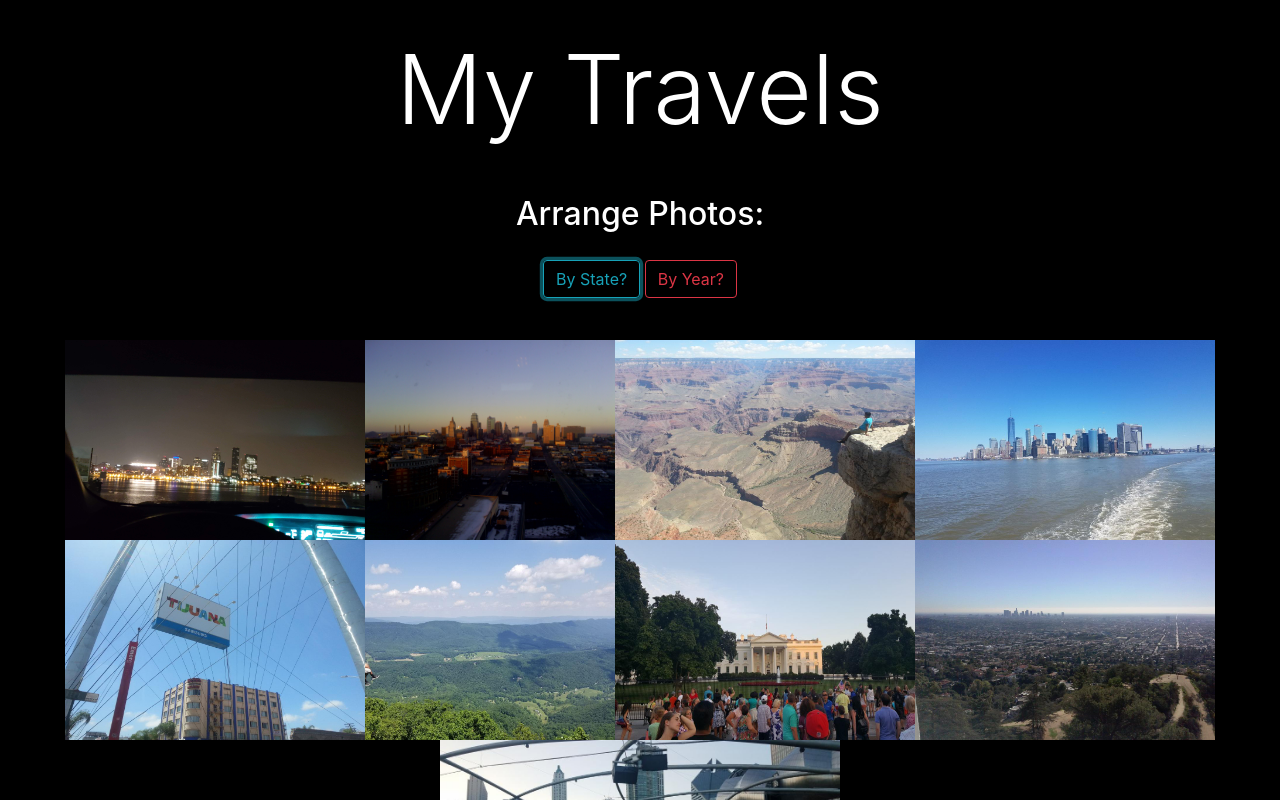
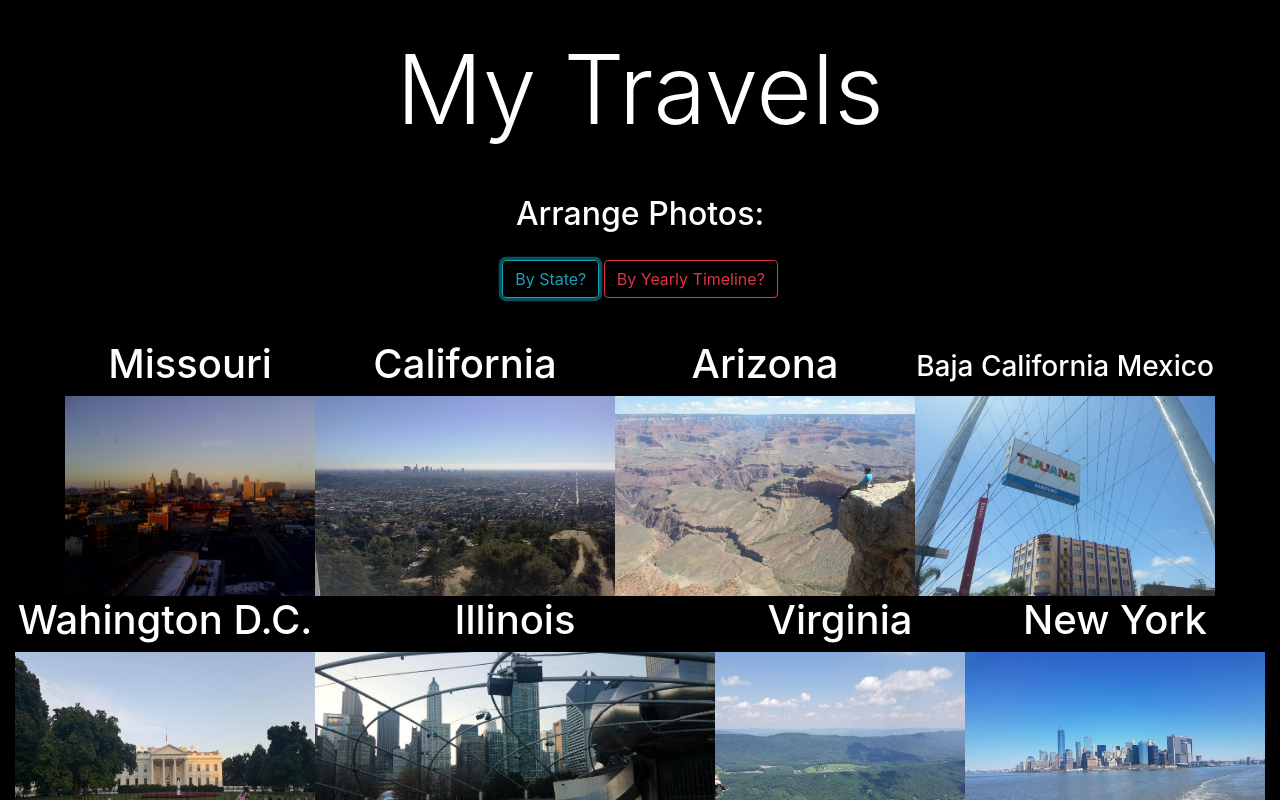
Before and after one commit to Eddy1822/Eddy1822.github.io, a plain HTML site: page index.html in a window 1280 px wide. Both pictures are taken after a click on the button "By State?". Shown: the top 800 px of the page. Drawn offline with nearby package versions, Linux system fonts and the light colour scheme.

Commit message:
added functionality to buttons

```diff
--- a/css/style.css
+++ b/css/style.css
@@ -25,11 +25,20 @@ h1, h2, h3 {
   margin-bottom: .5em;
 }
 
-.byState, .byYear {
+.byStateBtn, .byYearBtn {
   display: block;
   margin: auto;
   margin-bottom: 10px;
   margin-top: 10px;
+}
+
+.stateTitle {
+  text-align: center;
+}
+
+.BajaCaliforniaMexico {
+  margin-bottom: .8rem;
+  padding-top: .65rem;
 }
 
 /* ID Selectors */
@@ -41,7 +50,7 @@ h1, h2, h3 {
 /* Media Quereies */
 
 @media (min-width: 576px) {
-  .byState, .byYear {
+  .byStateBtn, .byYearBtn {
     display: inline;
   }
 }
--- a/index.html
+++ b/index.html
@@ -18,22 +18,58 @@
       <!-- Photos Buttons -->
       <h2 id="arrangeText">Arrange Photos:</h2>
       <div>
-        <button type="button" class="btn btn-outline-info byState">By State?</button>
-        <button type="button" class="btn btn-outline-danger byYear">By Year?</button>
+        <button type="button" class="btn btn-outline-info byStateBtn">By State?</button>
+        <button type="button" class="btn btn-outline-danger byYearBtn">By Yearly Timeline?</button>
       </div>
     </header>
 
-    <!-- Photos Arranged By State-->
+    <!-- My Photos With State or Year Title-->
     <div class="myphotos">
-      <div><img src="img/LouisvilleAtNight.jpg" alt="Louisville At Night" class="Kentucky " height="200" width="300"></div>
-      <div><img src="img/kansasCity.jpg" alt="Overlook of Kansas City" class="Missouri" height="200" width="250"></div>
-      <div><img src="img/grandCanyonSitting.jpg" alt="Photo overlooking the Grand Canyon" class="Arizona" height="200" width="300"></div>
-      <div><img src="img/nycBayView.jpg" alt="New York City view from the Bay" class="New York" height="200" width="300"></div>
-      <div><img src="img/TijuanaSign.jpg" alt="Photo of the Tijuana sign under the arch" class="Baja California Mexico" height="200" width="300"></div>
-      <div><img src="img/mcFeeKnobSitting.jpg" alt="Overlook from McAfee Knob mountain" class="Virginia" height="200" width="250"></div>
-      <div><img src="img/WhiteHouse.jpg" alt="Photo taken of the White House" class="Washington DC" height="200" width="300"></div>
-      <div><img src="img/losAngelesOverlook.jpg" alt="City view of Loas Angeles" class="California" height="200" width="300"></div>
-      <div><img src="img/chicagoFromMilliniam.jpg" alt="City view of Chicago from milliam park" class="Illinois" height="200" width="400"></div>
+      <div>
+        <h1 class="stateTitle Missouri">Missouri</h1>
+        <h1 class="yearTitle 2012">2012</h1>
+        <img src="img/kansasCity.jpg" alt="Overlook of Kansas City" height="200" width="250">
+      </div>
+      <div>
+        <h1 class="yearTitle 2015">2015</h1>
+        <h1 class="stateTitle California">California</h1>
+        <img src="img/losAngelesOverlook.jpg" alt="City view of Loas Angeles" height="200" width="300">
+      </div>
+      <div>
+        <h1 class="stateTitle Arizona">Arizona</h1>
+        <h1 class="yearTitle 2015">2015</h1>
+        <img src="img/grandCanyonSitting.jpg" alt="Photo overlooking the Grand Canyon" height="200" width="300">
+      </div>
+      <div>
+        <h3 class="stateTitle BajaCaliforniaMexico">Baja California Mexico</h3>
+        <h1 class="yearTitle 2015">2015</h1>
+        <img src="img/TijuanaSign.jpg" alt="Photo of the Tijuana sign under the arch" height="200" width="300">
+      </div>
+      <div>
+        <h1 class="stateTitle WashingtonDC">Wahington D.C.</h1>
+        <h1 class="yearTitle 2016">2016</h1>
+        <img src="img/WhiteHouse.jpg" alt="Photo taken of the White House" height="200" width="300">
+      </div>
+      <div>
+        <h1 class="stateTitle Illinois">Illinois</h1>
+        <h1 class="yearTitle 2016">2016</h1>
+        <img src="img/chicagoFromMilliniam.jpg" alt="City view of Chicago from milliam park" height="200" width="400">
+      </div>
+      <div>
+        <h1 class="stateTitle Virginia">Virginia</h1>
+        <h1 class="yearTitle 2017">2017</h1>
+        <img src="img/mcFeeKnobSitting.jpg" alt="Overlook from McAfee Knob mountain"height="200" width="250">
+      </div>
+      <div>
+        <h1 class="stateTitle NewYork">New York</h1>
+        <h1 class="yearTitle 2017">2017</h1>
+        <img src="img/nycBayView.jpg" alt="New York City view from the Bay" height="200" width="300">
+      </div>
+      <div>
+        <h1 class="stateTitle Kentucky">Kentucky</h1>
+        <h1 class="yearTitle 2018">2018</h1>
+        <img src="img/LouisvilleAtNight.jpg" alt="Louisville At Night" height="200" width="300">
+      </div>
     </div>
 
     <!-- Bootstrap Srcipts -->
--- a/js/apps.js
+++ b/js/apps.js
@@ -1,9 +1,15 @@
+// Hiding Titles & Years until called upon
+$(".stateTitle").hide();
+$(".yearTitle").hide();
+
 // Button Functions
 
-$(".byState").click( function(){
-
+$(".byStateBtn").click( function(){
+  $(".yearTitle").hide();
+  $(".stateTitle").show();
 });
 
-$(".byYear").click( function(){
-
+$(".byYearBtn").click( function(){
+  $(".stateTitle").hide();
+  $(".yearTitle").show();
 });
```
Also changed, not shown: readme.txt.
